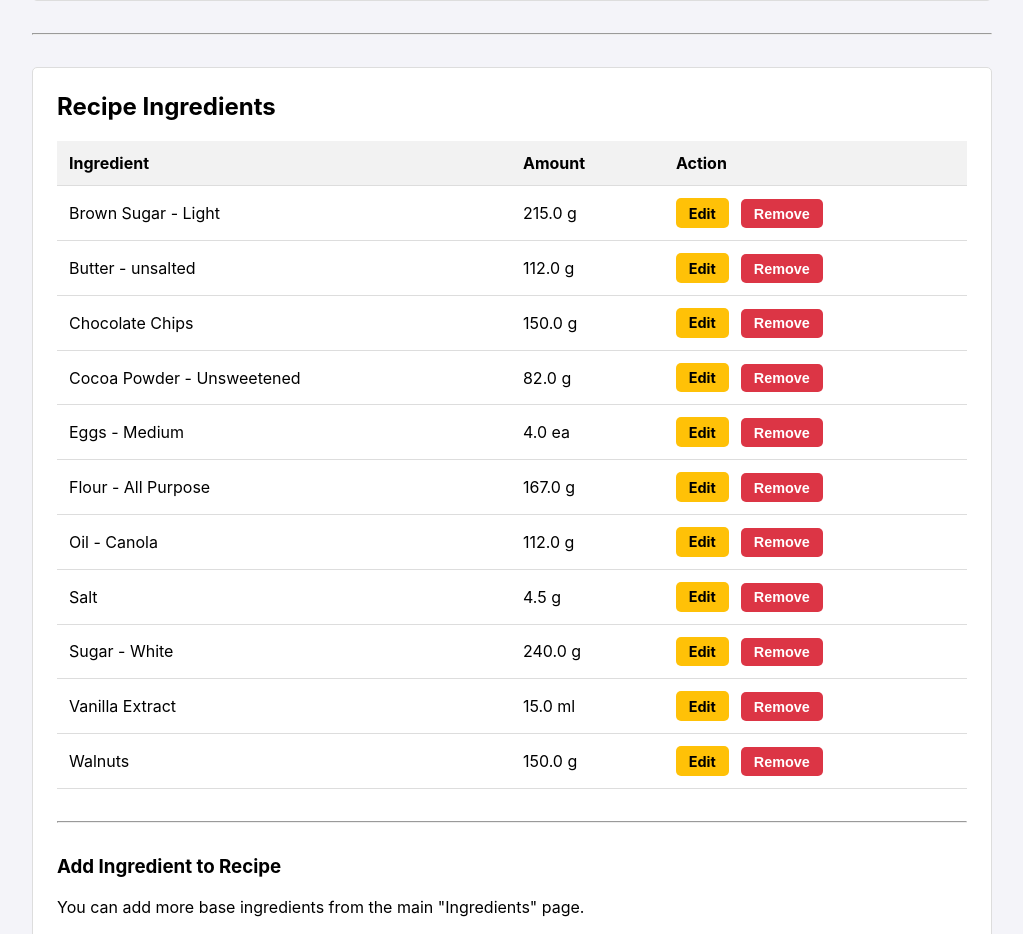
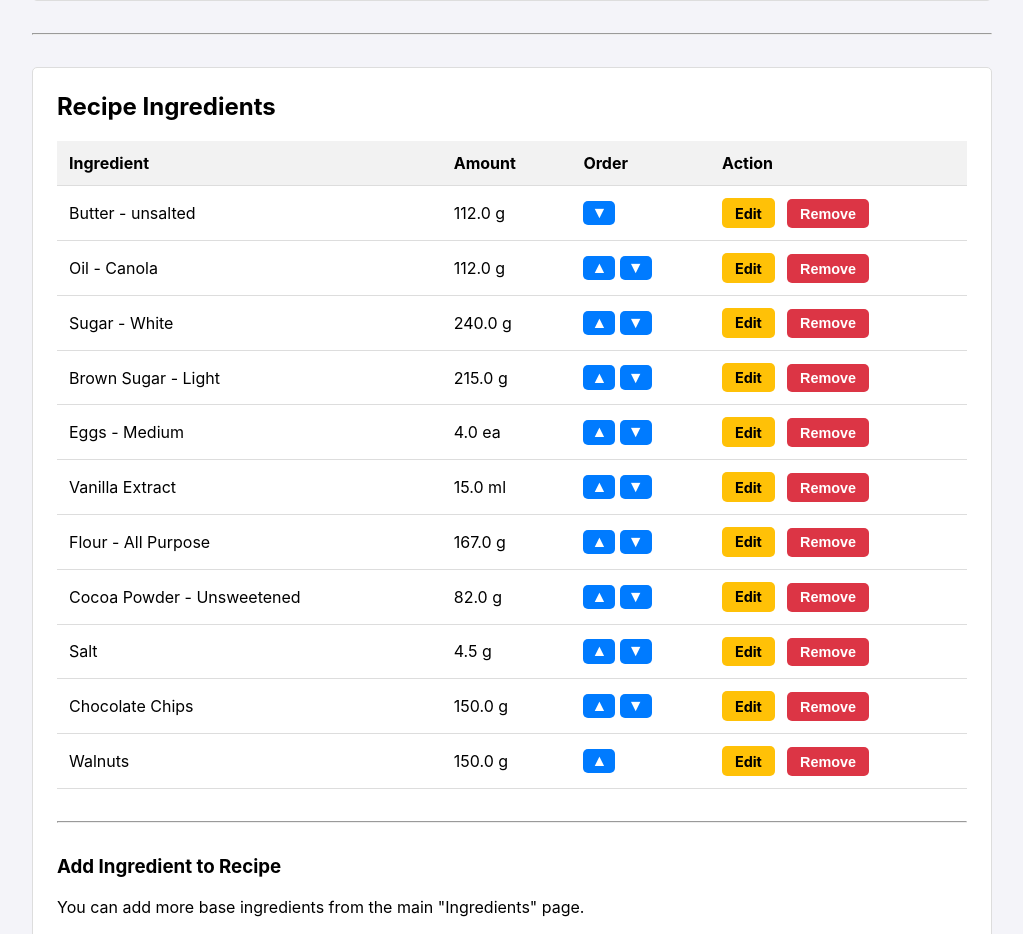
Before and after one commit to davidknapik/recipe_manager, a Flask app: page /recipe/edit/2 in a window 1280 px wide. Shown: the part 713-1647 px from the top of the page, without its empty margins (128-1151 px from the left). Run offline with Flask 3, Linux system fonts and the light colour scheme; data comes from the database, SQL or seed files in the repository; both versions use the stored data as it was after the commit.

Commit message:
Prompt 15 - Add a way to change the order of the list of ingredients.

```diff
--- a/app.py
+++ b/app.py
@@ -85,6 +85,7 @@ def calculate_recipe_cost(recipe_id):
         -- Also fetch the ingredient's ID and density
         JOIN ingredients i ON ri.ingredient_id = i.id
         WHERE ri.recipe_id = ?
+        ORDER BY ri.sort_order
     ''', (recipe_id,)).fetchall()
 
     total_cost = 0.0
@@ -188,12 +189,13 @@ def recipe_detail(recipe_id):
     db = get_db()
     recipe = db.execute('SELECT * FROM recipes WHERE id = ?', (recipe_id,)).fetchone()
 
-    # Fetch ingredients along with their density for gram calculation
+    # Fetch ingredients along with their density for gram calculation, ORDERED by sort_order
     ingredients_raw = db.execute('''
         SELECT i.name, i.density_g_ml, ri.amount_needed, ri.unit_needed
         FROM recipe_ingredients ri
         JOIN ingredients i ON ri.ingredient_id = i.id
         WHERE ri.recipe_id = ?
+        ORDER BY ri.sort_order
     ''', (recipe_id,)).fetchall()
 
     # Process ingredients to add a display field for the gram equivalent
@@ -260,6 +262,7 @@ def edit_recipe(recipe_id):
     recipe = db.execute('SELECT * FROM recipes WHERE id = ?', (recipe_id,)).fetchone()
 
     if request.method == 'POST':
+        # This part handles updating the recipe's own details
         name = request.form['name']
         prep = request.form['preparation_instructions']
         bake = request.form['bake_instructions']
@@ -276,11 +279,12 @@ def edit_recipe(recipe_id):
             flash('Recipe details updated successfully!', 'success')
             return redirect(url_for('edit_recipe', recipe_id=recipe_id))
 
+    # Fetch ingredients ORDERED by their sort_order
     recipe_ingredients = db.execute('''
-        SELECT i.id, i.name, ri.amount_needed, ri.unit_needed
+        SELECT i.id, i.name, ri.amount_needed, ri.unit_needed, ri.sort_order
         FROM recipe_ingredients ri
         JOIN ingredients i ON ri.ingredient_id = i.id
-        WHERE ri.recipe_id = ? ORDER BY i.name
+        WHERE ri.recipe_id = ? ORDER BY ri.sort_order
     ''', (recipe_id,)).fetchall()
 
     all_ingredients = db.execute('SELECT * FROM ingredients ORDER BY name').fetchall()
@@ -319,16 +323,75 @@ def add_ingredient_to_recipe(recipe_id):
         flash('All ingredient fields are required.', 'error')
     else:
         try:
+            # --- NEW: Calculate the next sort_order ---
+            # COALESCE ensures we get 0 if there are no ingredients yet.
+            max_order_result = db.execute(
+                'SELECT COALESCE(MAX(sort_order), 0) FROM recipe_ingredients WHERE recipe_id = ?',
+                (recipe_id,)
+            ).fetchone()
+            next_order = max_order_result[0] + 1
+
+            # Insert with the new sort_order
             db.execute('''
-                INSERT INTO recipe_ingredients (recipe_id, ingredient_id, amount_needed, unit_needed)
-                VALUES (?, ?, ?, ?)
-            ''', (recipe_id, int(ingredient_id), float(amount), unit))
+                INSERT INTO recipe_ingredients (recipe_id, ingredient_id, amount_needed, unit_needed, sort_order)
+                VALUES (?, ?, ?, ?, ?)
+            ''', (recipe_id, int(ingredient_id), float(amount), unit, next_order))
             db.commit()
             flash('Ingredient added to recipe.', 'success')
         except sqlite3.IntegrityError:
             flash('This ingredient is already in the recipe.', 'error')
 
     return redirect(url_for('edit_recipe', recipe_id=recipe_id))
+
+# --- NEW: Routes for reordering ingredients ---
+@app.route('/recipe/<int:recipe_id>/move_ingredient/<int:ingredient_id>/<direction>', methods=('POST',))
+def move_ingredient(recipe_id, ingredient_id, direction):
+    """Handles moving an ingredient up or down in the list."""
+    db = get_db()
+
+    # Get the item we want to move
+    current_item = db.execute('SELECT * FROM recipe_ingredients WHERE recipe_id = ? AND ingredient_id = ?',
+                              (recipe_id, ingredient_id)).fetchone()
+    if not current_item:
+        flash('Ingredient not found in recipe.', 'error')
+        return redirect(url_for('edit_recipe', recipe_id=recipe_id))
+
+    current_sort_order = current_item['sort_order']
+
+    # Determine the target item to swap with
+    if direction == 'up':
+        # Find the item with the highest sort_order that is *less than* the current one
+        swap_item = db.execute('''
+            SELECT * FROM recipe_ingredients WHERE recipe_id = ? AND sort_order < ?
+            ORDER BY sort_order DESC LIMIT 1
+        ''', (recipe_id, current_sort_order)).fetchone()
+    elif direction == 'down':
+        # Find the item with the lowest sort_order that is *greater than* the current one
+        swap_item = db.execute('''
+            SELECT * FROM recipe_ingredients WHERE recipe_id = ? AND sort_order > ?
+            ORDER BY sort_order ASC LIMIT 1
+        ''', (recipe_id, current_sort_order)).fetchone()
+    else:
+        flash('Invalid move direction.', 'error')
+        return redirect(url_for('edit_recipe', recipe_id=recipe_id))
+
+    # If a swap partner was found, perform the swap
+    if swap_item:
+        swap_sort_order = swap_item['sort_order']
+
+        # Update the target item to have the current item's order
+        db.execute('UPDATE recipe_ingredients SET sort_order = ? WHERE recipe_id = ? AND ingredient_id = ?',
+                   (current_sort_order, recipe_id, swap_item['ingredient_id']))
+
+        # Update the current item to have the target item's order
+        db.execute('UPDATE recipe_ingredients SET sort_order = ? WHERE recipe_id = ? AND ingredient_id = ?',
+                   (swap_sort_order, recipe_id, current_item['ingredient_id']))
+
+        db.commit()
+        flash('Ingredient order updated.', 'success')
+
+    return redirect(url_for('edit_recipe', recipe_id=recipe_id))
+
 
 @app.route('/recipe/<int:recipe_id>/delete_ingredient/<int:ingredient_id>', methods=('POST',))
 def delete_ingredient_from_recipe(recipe_id, ingredient_id):
--- a/templates/recipe_form.html
+++ b/templates/recipe_form.html
@@ -35,6 +35,7 @@
                 <tr>
                     <th>Ingredient</th>
                     <th>Amount</th>
+                    <th>Order</th>
                     <th>Action</th>
                 </tr>
             </thead>
@@ -43,6 +44,22 @@
                 <tr>
                     <td>{{ item.name }}</td>
                     <td>{{ item.amount_needed }} {{ item.unit_needed }}</td>
+                    <td style="white-space: nowrap;">
+                        {# --- NEW: Reordering Buttons --- #}
+                        {# Hide 'Up' arrow for the first item #}
+                        {% if not loop.first %}
+                        <form action="{{ url_for('move_ingredient', recipe_id=recipe.id, ingredient_id=item.id, direction='up') }}" method="post" style="display: inline;">
+                            <button type="submit" class="button button-sm" style="padding: 0.2rem 0.5rem; font-size: 1rem;">▲</button> {# Up Arrow #}
+                        </form>
+                        {% endif %}
+
+                        {# Hide 'Down' arrow for the last item #}
+                        {% if not loop.last %}
+                        <form action="{{ url_for('move_ingredient', recipe_id=recipe.id, ingredient_id=item.id, direction='down') }}" method="post" style="display: inline;">
+                            <button type="submit" class="button button-sm" style="padding: 0.2rem 0.5rem; font-size: 1rem;">▼</button> {# Down Arrow #}
+                        </form>
+                        {% endif %}
+                    </td>
                     <td>
                         <a href="{{ url_for('edit_recipe_ingredient', recipe_id=recipe.id, ingredient_id=item.id) }}" class="button button-yellow button-sm" style="margin-right: 0.5rem;">Edit</a>
                         <form action="{{ url_for('delete_ingredient_from_recipe', recipe_id=recipe.id, ingredient_id=item.id) }}" method="post" style="display: inline;">
@@ -52,7 +69,7 @@
                 </tr>
                 {% else %}
                 <tr>
-                    <td colspan="3">No ingredients have been added to this recipe yet.</td>
+                    <td colspan="4">No ingredients have been added to this recipe yet.</td>
                 </tr>
                 {% endfor %}
             </tbody>
```
Also changed, not shown: ai_prompt.txt (+16 -0 lines), setup_db.py (+19 -0 lines), README.md, recipes.db.
